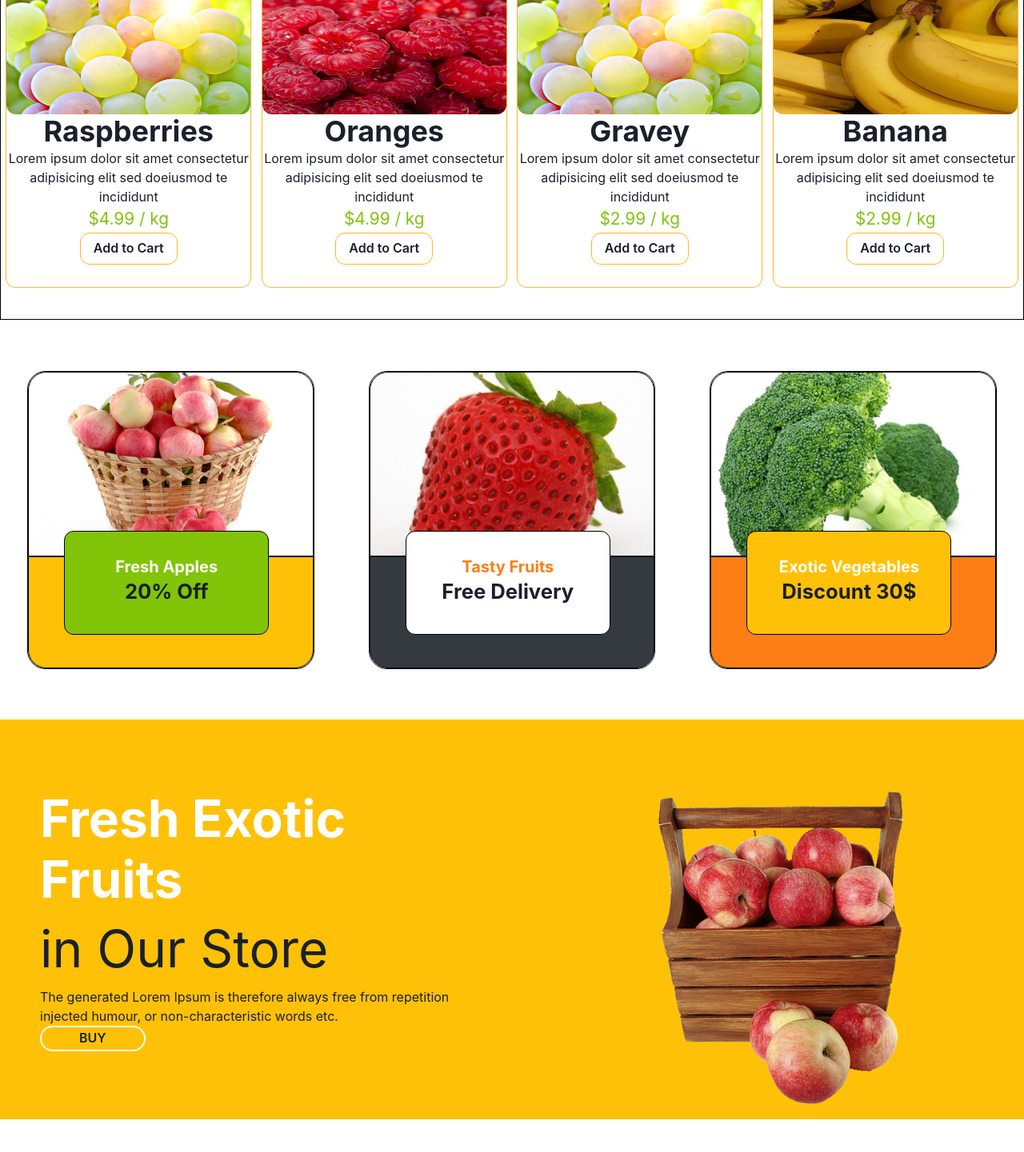
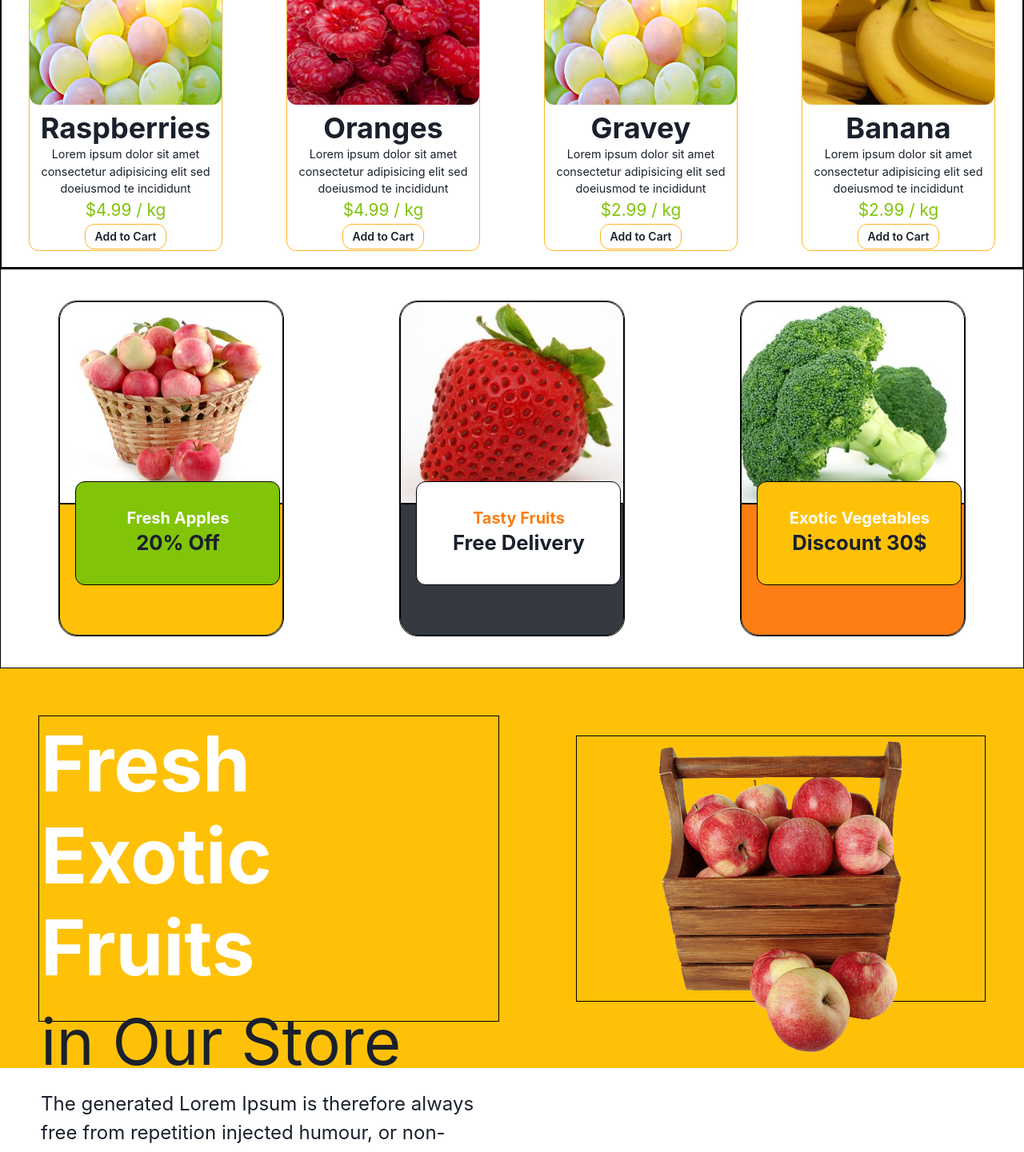
Before and after one commit to FatimaGohar12/Fruitables, a React (Create React App) app: page / in a window 1280 px wide. Shown: the part 1700-3141 px from the top of the page at 80% size. Built offline with nearby package versions, Linux system fonts and the light colour scheme.

Commit message:
Responsiveness

```diff
--- a/src/Components/FreshExotic.jsx
+++ b/src/Components/FreshExotic.jsx
@@ -1,5 +1,6 @@
 import { Button, Flex, Heading, Text, Image } from "@chakra-ui/react";
 import React from "react";
+import { MdShoppingCart } from "react-icons/md";
 
 const FreshExotic = () => {
   return (
@@ -7,43 +8,56 @@ const FreshExotic = () => {
       <Flex
         // border="1px solid black"
         width="100%"
-        height="500px"
+        height={{ lg: "500px", base: "700px" }}
         bgColor="#ffc107"
         align="center"
         justifyContent="space-around"
+        flexDir={{ base: "column", lg: "row", md: "column" }}
       >
         <Flex
-        //   border="1px solid black"
-          width="45%"
-          height="333px"
+          border="1px solid black"
+          width={{ base: "88%", lg: "45%" }}
+          height={{ base: "338px", lg: "383px" }}
           alignItems="start"
           justifyContent="space-around"
           flexDir="column"
           padding="2px"
         >
-          <Heading color="white" fontSize="4rem">
+          <Heading
+            color="white"
+            fontSize={{ base: "3rem", lg: "6rem", md: "3rem" }}
+          >
             Fresh Exotic Fruits
           </Heading>
-          <Text fontSize="4rem">in Our Store</Text>
+          <Text fontSize={{ base: "3rem", lg: "5rem", md: "3rem" }}>
+            in Our Store
+          </Text>
 
-          <Text>
+          <Text fontSize="1.5rem">
             The generated Lorem Ipsum is therefore always free from repetition
             injected humour, or non-characteristic words etc.
           </Text>
           <Button
-            border="2px solid white"
-            borderRadius="28px"
-            width="23%"
-            height="60px"
-            bgColor="transparent"
+            leftIcon={<MdShoppingCart />}
+            bg="gray.500"
+            color="white"
+            variant="solid"
+            border="1px solid gray.500"
+            borderRadius="12px"
+            size="lg"
+            _hover={{
+              bg: "white",
+              color: "gray.500",
+            }}
           >
             BUY
           </Button>
         </Flex>
         <Flex
-        //  border="1px solid black"
-
-        width="40%" height="333px">
+          border="1px solid black"
+          width="40%"
+          height={{ base: "100px", lg: "333px" }}
+        >
           <Image
             src="/img/baner-1.png"
             width="200%"
--- a/src/Components/FreshOrganic.jsx
+++ b/src/Components/FreshOrganic.jsx
@@ -7,8 +7,8 @@ const FreshOrganic = () => {
   return (
     <>
       <Flex
-        // border="1px solid black"
-        height="500px"
+        border="1px solid black"
+        height={{ base: "1400px", lg: "500px", md: "1500px" }}
         width="100%"
         alignItems="center"
         justifyContent="space-around"
@@ -16,8 +16,8 @@ const FreshOrganic = () => {
       >
         <Flex
           border="1px solid black"
-          width="28%"
-          height="373px"
+          width={{ lg: "22%", base: "85%" }}
+          height="420px"
           borderRadius="23px"
           flexDir="column"
         >
@@ -33,7 +33,7 @@ const FreshOrganic = () => {
           <Flex
             border="1px solid black"
             width="100%"
-            height="153px"
+            height="165px"
             roundedBottomLeft="23px"
             roundedBottomRight="23px"
             backgroundColor="#ffc107"
@@ -41,12 +41,12 @@ const FreshOrganic = () => {
           <Flex
             border="1px solid black"
             bgColor="#81c408"
-            width="20%"
+            width={{ lg: "20%", base: "66%" }}
             height="130px"
             position="absolute"
             borderRadius="12px"
-            marginLeft="45px"
-            marginTop="199px"
+            marginLeft="20px"
+            marginTop="225px"
             alignItems="center"
             justifyContent="center"
             flexDir="column"
@@ -61,8 +61,8 @@ const FreshOrganic = () => {
         </Flex>
         <Flex
           border="1px solid black"
-          width="28%"
-          height="373px"
+          width={{ base: "85%", lg: "22%" }}
+          height="420px"
           borderRadius="23px"
           flexDir="column"
         >
@@ -78,7 +78,7 @@ const FreshOrganic = () => {
           <Flex
             border="1px solid black"
             width="100%"
-            height="153px"
+            height="165px"
             roundedBottomLeft="23px"
             roundedBottomRight="23px"
             backgroundColor="#343a40"
@@ -87,12 +87,12 @@ const FreshOrganic = () => {
             border="1px solid black"
             // bgColor="#81c408"
             bgColor="white"
-            width="20%"
+            width={{ base: "67%", lg: "20%" }}
             height="130px"
             position="absolute"
             borderRadius="12px"
-            marginLeft="45px"
-            marginTop="199px"
+            marginLeft="20px"
+            marginTop="225px"
             alignItems="center"
             justifyContent="center"
             flexDir="column"
@@ -107,8 +107,8 @@ const FreshOrganic = () => {
         </Flex>
         <Flex
           border="1px solid black"
-          width="28%"
-          height="373px"
+          width={{ base: "85%", lg: "22%" }}
+          height="420px"
           borderRadius="23px"
           flexDir="column"
         >
@@ -124,7 +124,7 @@ const FreshOrganic = () => {
           <Flex
             border="1px solid black"
             width="100%"
-            height="153px"
+            height="165px"
             roundedBottomLeft="23px"
             roundedBottomRight="23px"
             backgroundColor="#fd7e14"
@@ -132,12 +132,12 @@ const FreshOrganic = () => {
           <Flex
             border="1px solid black"
             backgroundColor="#ffc107"
-            width="20%"
+            width={{ base: "67%", lg: "20%" }}
             height="130px"
             position="absolute"
             borderRadius="12px"
-            marginLeft="45px"
-            marginTop="199px"
+            marginLeft="20px"
+            marginTop="225px"
             alignItems="center"
             justifyContent="center"
             flexDir="column"
--- /dev/null
+++ b/src/Components/OrganicProduct.css
@@ -0,0 +1,6 @@
+/* Medium-sized screens (e.g., 1024x600) */
+@media (min-width: 1024px) and (min-height: 600px) {
+  .grid-text {
+    font-size: 1rem;
+  }
+}
--- a/src/Components/OrganicProductCard.jsx
+++ b/src/Components/OrganicProductCard.jsx
@@ -1,5 +1,14 @@
 import React from "react";
-import { Flex, Heading, Image, Text, Button } from "@chakra-ui/react";
+import "./OrganicProduct.css";
+import {
+  Flex,
+  Heading,
+  Image,
+  Text,
+  Button,
+  GridItem,
+  Grid,
+} from "@chakra-ui/react";
 
 const OrganicProductCard = () => {
   const OrganicProductCardItems = [
@@ -55,37 +64,54 @@ const OrganicProductCard = () => {
     },
   ];
 
-
-
   return (
     <Flex
       border="1px solid black"
-      height="900px"
+      height="auto"
       alignItems="center"
       justifyContent="space-around"
       flexWrap="wrap"
+      flexDir={{ base: "column", lg: "row" }}
+    >
+      <Grid
+        border="1px solid black"
+        templateColumns={{
+          base: "repeat(1, 1fr)",
+          lg: "repeat(4, 1fr)",
+          md: "repeat(2,1fr)",
+        }}
+        gap={{ lg: "3", md: "6", base: "6" }}
+        justifyItems="center"
       >
         {OrganicProductCardItems.map((item, index) => (
-        <Flex
+          <GridItem
             key={index}
             border="1px solid #ffb524"
-          width="24%"
-          height="390px"
+            width={{ base: "89%", lg: "78%" }}
+            height={{ base: "409px", lg: "390px" }}
             alignItems="center"
-          justifyContent="start"
+            justifyContent="center"
             borderRadius="12px"
             flexDir="column"
             marginBottom="20px"
           >
             <Image
               src={item.imageSrc}
-            height="172px"
+              height="206px"
               width="100%"
               borderRadius="12px"
             />
+            <Flex
+              flexDir="column"
+              alignItems="center"
+              justifyContent="space-between"
+              padding={2}
+            >
               <Heading>{item.heading}</Heading>
-          <Text textAlign="center">{item.text}</Text>
-          <Text color="#81c408" fontSize="1.3rem">
+              <Text textAlign="center" fontSize="0.9rem">
+                {item.text}
+              </Text>
+              <Text color="#81c408" fontSize="1.3rem" className="grid-text">
                 {item.price}
               </Text>
               <Button
@@ -93,11 +119,14 @@ const OrganicProductCard = () => {
                 borderRadius="12px"
                 backgroundColor="white"
                 border="1px solid #ffb524"
+                size={{ base: "sm", lg: "sm", md: "md" }}
               >
                 Add to Cart
               </Button>
             </Flex>
+          </GridItem>
         ))}
+      </Grid>
     </Flex>
   );
 };
```
Also changed, not shown: src/App.js (+7 -7 lines). Lines whose indentation alone changed are shown as unchanged.
